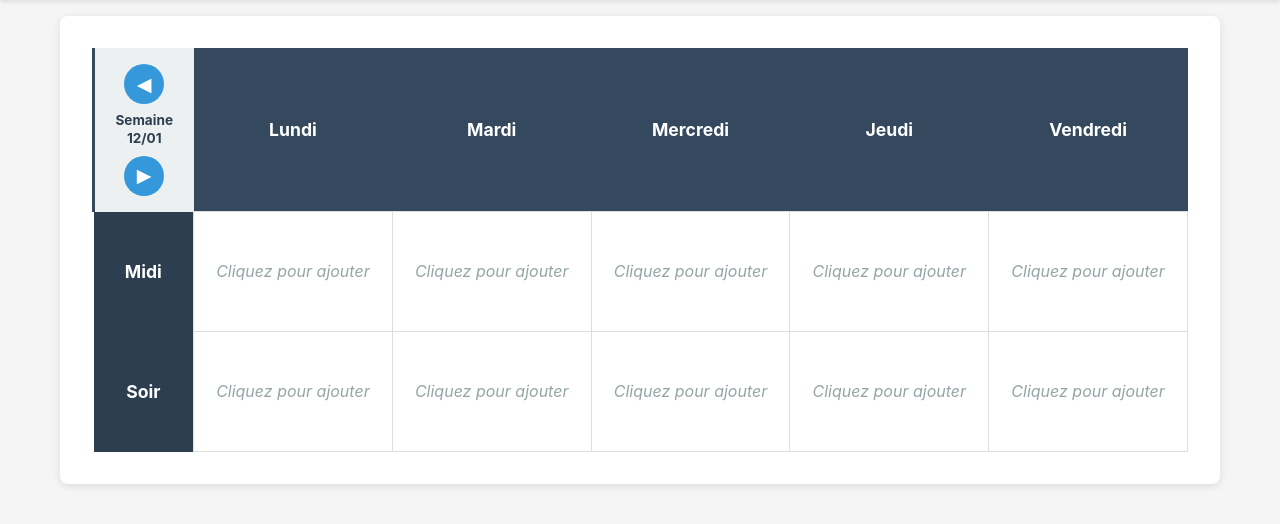
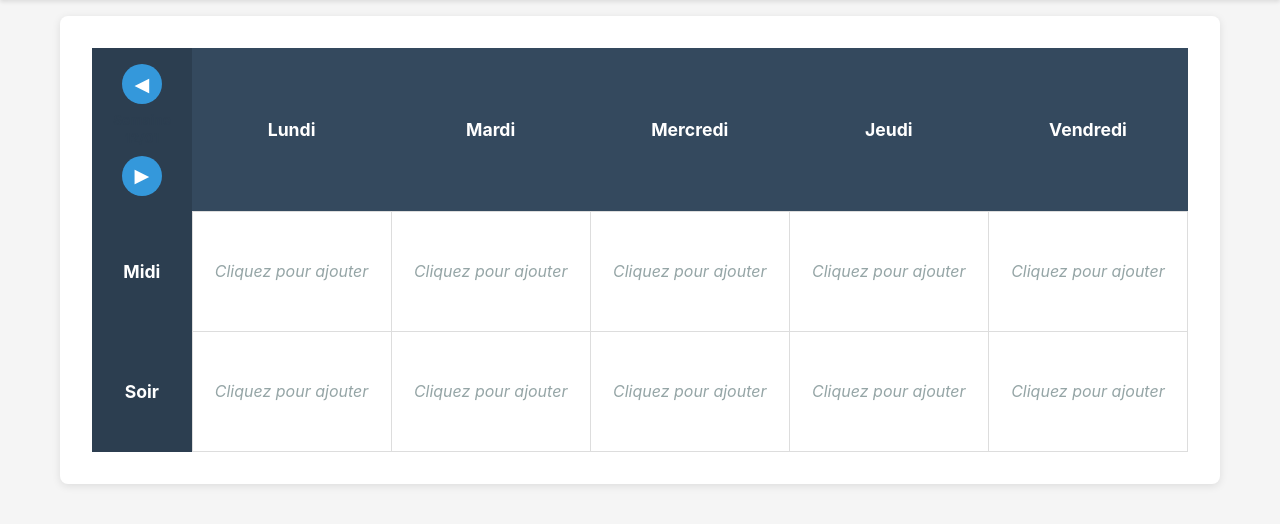
Before and after one commit to YanChab/Routinerie, a Flask app: page / in a window 1280 px wide. Shown: the part 70-594 px from the top of the page. Run offline with Flask 3, Linux system fonts and the light colour scheme; data that the repository does not hold is empty.

Commit message:
Suppression du fond gris de la case de navigation de semaine

```diff
--- a/static/css/style.css
+++ b/static/css/style.css
@@ -150,10 +150,8 @@ h2 {
 
 /* Navigation de semaine compacte dans le tableau */
 .week-nav-cell {
-    background-color: #ecf0f1 !important;
     vertical-align: middle !important;
     padding: 0.5rem !important;
-    border-left: 3px solid #34495e !important;
 }
 
 .week-navigation-compact {
```
